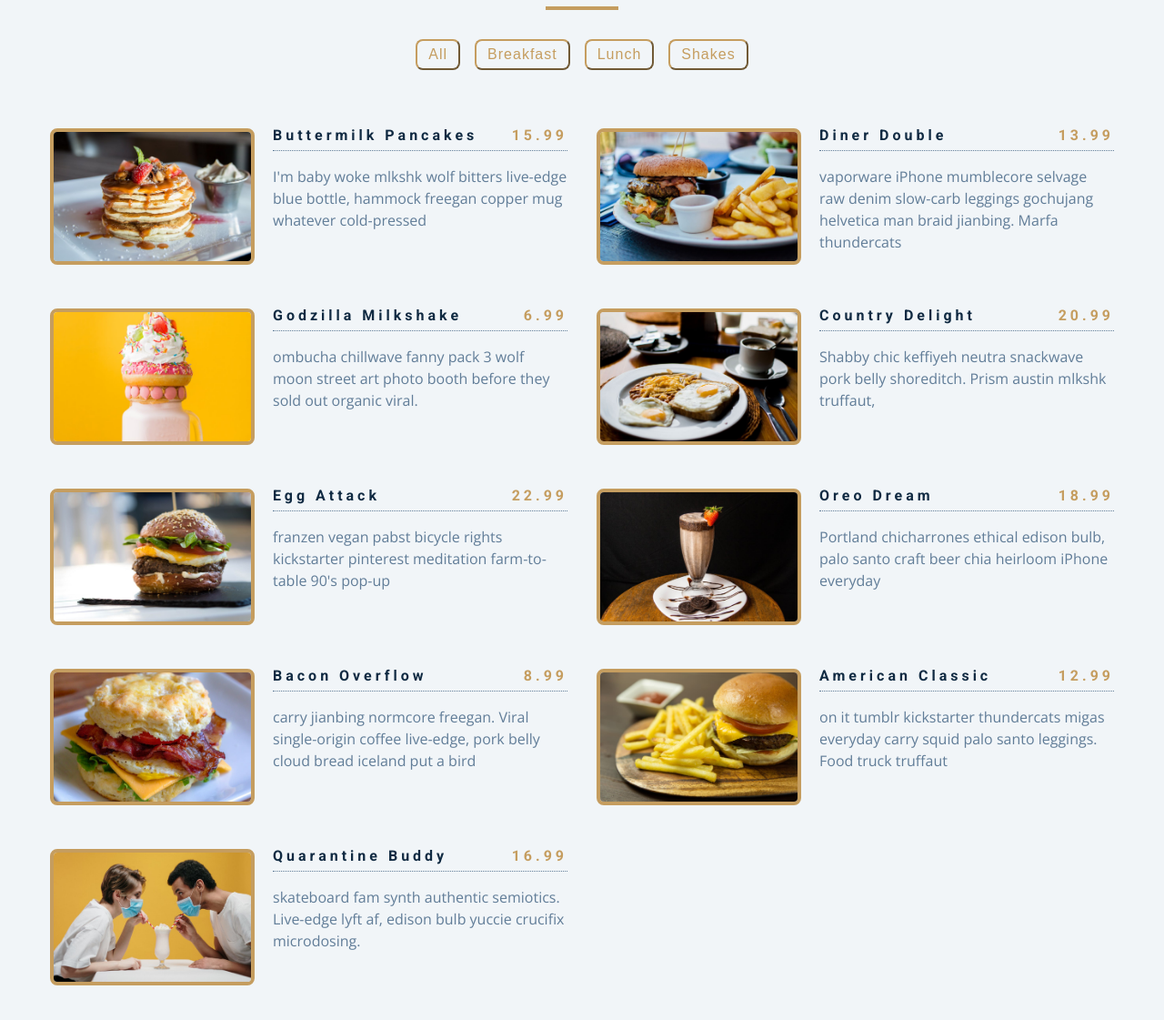
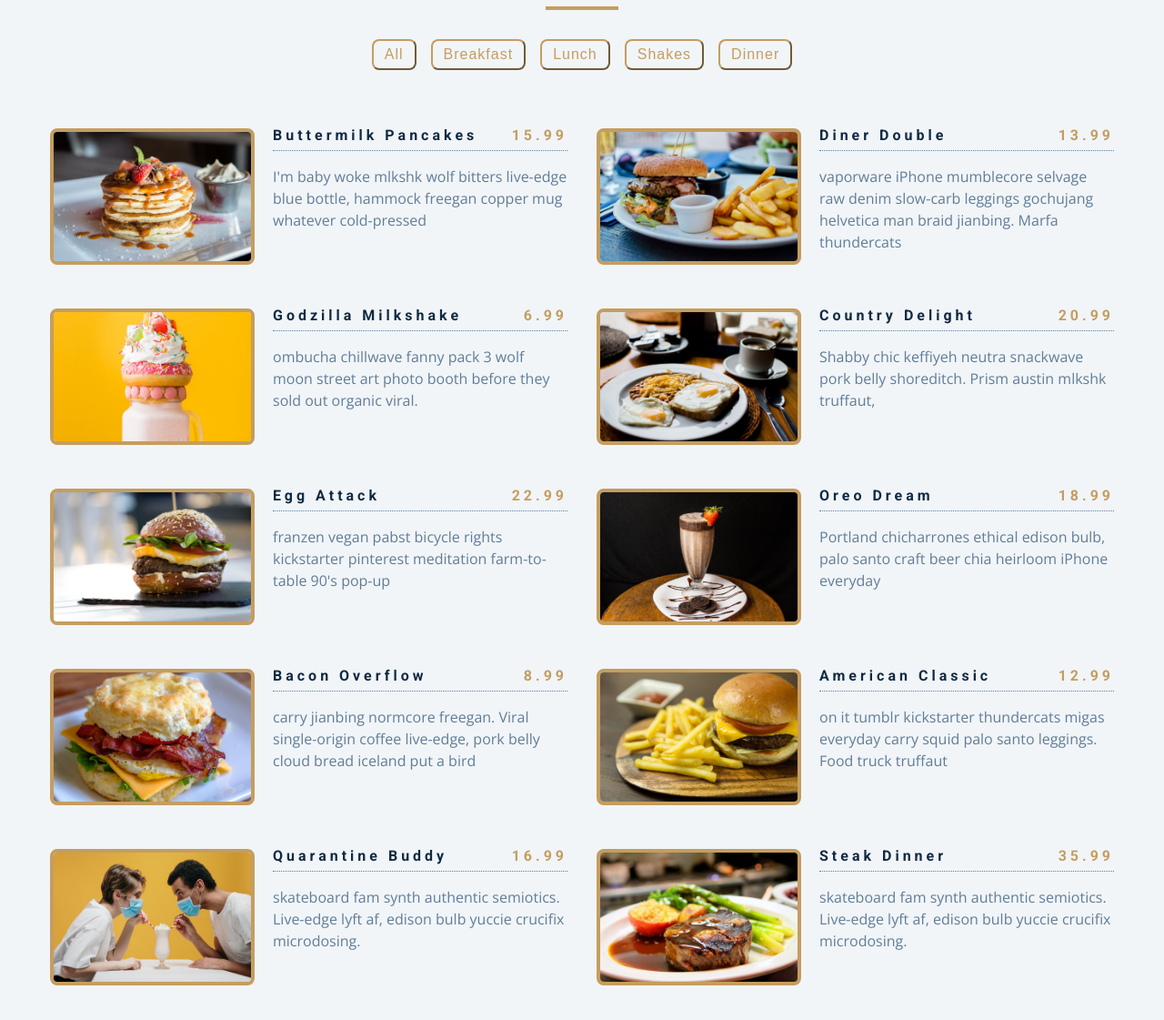
Before and after one commit to BreckCowan/menu-items, a plain HTML site: page index.html in a window 1280 px wide. Shown: the part 125-1246 px from the top of the page at 91% size. Drawn offline with nearby package versions, Linux system fonts and the light colour scheme.

Commit message:
buttons added in js dynamically

```diff
--- a/app.js
+++ b/app.js
@@ -71,22 +71,26 @@ const menu = [
     img: "./images/item-9.jpeg",
     desc: `skateboard fam synth authentic semiotics. Live-edge lyft af, edison bulb yuccie crucifix microdosing.`,
   },
+  {
+    id: 10,
+    title: "steak dinner",
+    category: "dinner",
+    price: 35.99,
+    img: "./images/item-10.jpeg",
+    desc: `skateboard fam synth authentic semiotics. Live-edge lyft af, edison bulb yuccie crucifix microdosing.`,
+  },
 ];
 
 const sectionCenter = document.querySelector('.section-center');
-const filterBtns = document.querySelectorAll('.filter-btn');
+const container = document.querySelector('.btn-container')
 
 //load items
 window.addEventListener('DOMContentLoaded', function(){
   displayMenuItems(menu);
+  displayMenuButtons();
 });
 
 //filter items
-filterBtns.forEach(function(btn){
-  btn.addEventListener('click', function(e){
-    console.log(e.currentTarget.dataset.id);
-  });
-});
 
 function displayMenuItems(menuItems){
   let displayMenu = menuItems.map(function (item) {
@@ -107,3 +111,39 @@ displayMenu = displayMenu.join("");
   // console.log(displayMenu);
   sectionCenter.innerHTML = displayMenu;
 }
+
+function displayMenuButtons(){
+
+  const categories = menu.reduce(function(values, item){
+    if(!values.includes(item.category)){
+      values.push(item.category);
+    }
+    return values;
+  }, ['all']);
+  // console.log(categories);
+  const categoryBtns = categories.map(function(category){
+    return `<button class="filter-btn" type="button" data-id=${category}>${category}</button>`;
+  })
+  .join("");
+  container.innerHTML = categoryBtns;
+  const filterBtns = container.querySelectorAll('.filter-btn');
+
+  // console.log(categoryBtns);
+  filterBtns.forEach(function(btn){
+  btn.addEventListener('click', function(e){
+    const category = e.currentTarget.dataset.id;
+    const menuCategory = menu.filter(function(menuItem){
+      // console.log(menuItem.category === category);
+      if (menuItem.category === category){
+        return menuItem;
+      }
+    });
+    // console.log(menuCategory);
+    if(category === 'all'){
+      displayMenuItems(menu);
+    } else {
+      displayMenuItems(menuCategory);
+    }
+  });
+});
+}
--- a/index.html
+++ b/index.html
@@ -21,10 +21,11 @@
       </div>
       <!-- filter buttons -->
       <div class="btn-container">
-        <button class="filter-btn" type="button" data-id="all">All</button>
+        <!-- <button class="filter-btn" type="button" data-id="all">All</button>
         <button class="filter-btn" type="button" data-id="breakfast">Breakfast</button>
         <button class="filter-btn" type="button" data-id="lunch">Lunch</button>
-        <button class="filter-btn" type="button" data-id="shakes">Shakes</button>
+        <button class="filter-btn" type="button" data-id="dinner">Dinner</button>
+        <button class="filter-btn" type="button" data-id="shakes">Shakes</button> -->
       </div>
       <!-- menu items -->
       <div class="section-center">
```
Lines whose indentation alone changed are shown as unchanged.
